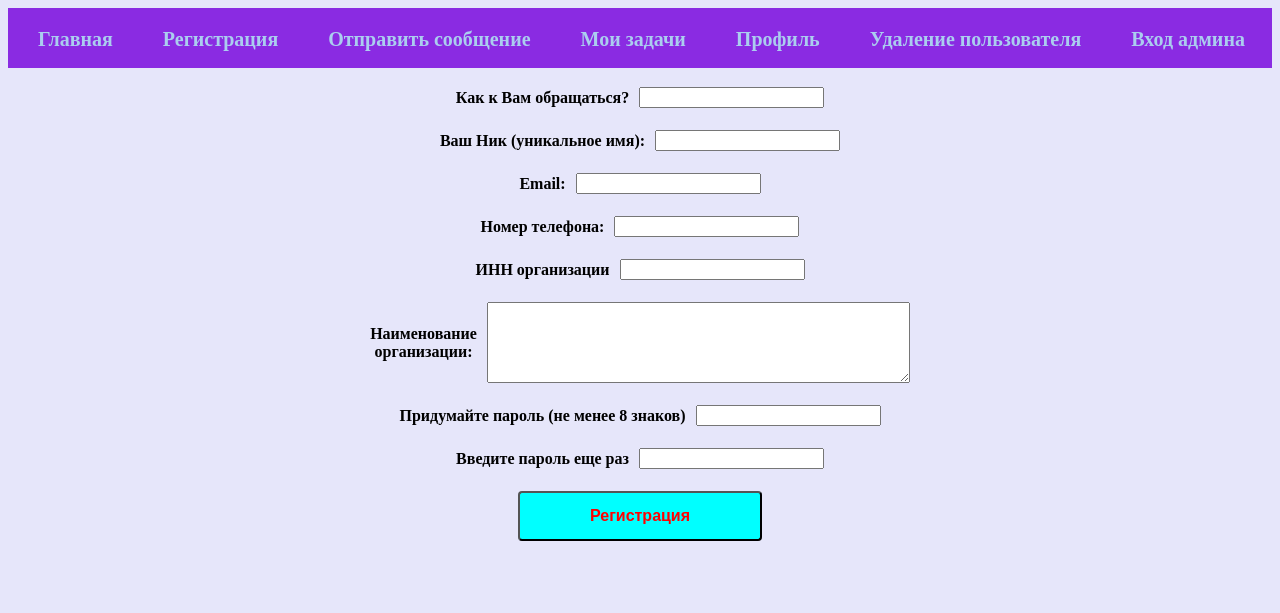
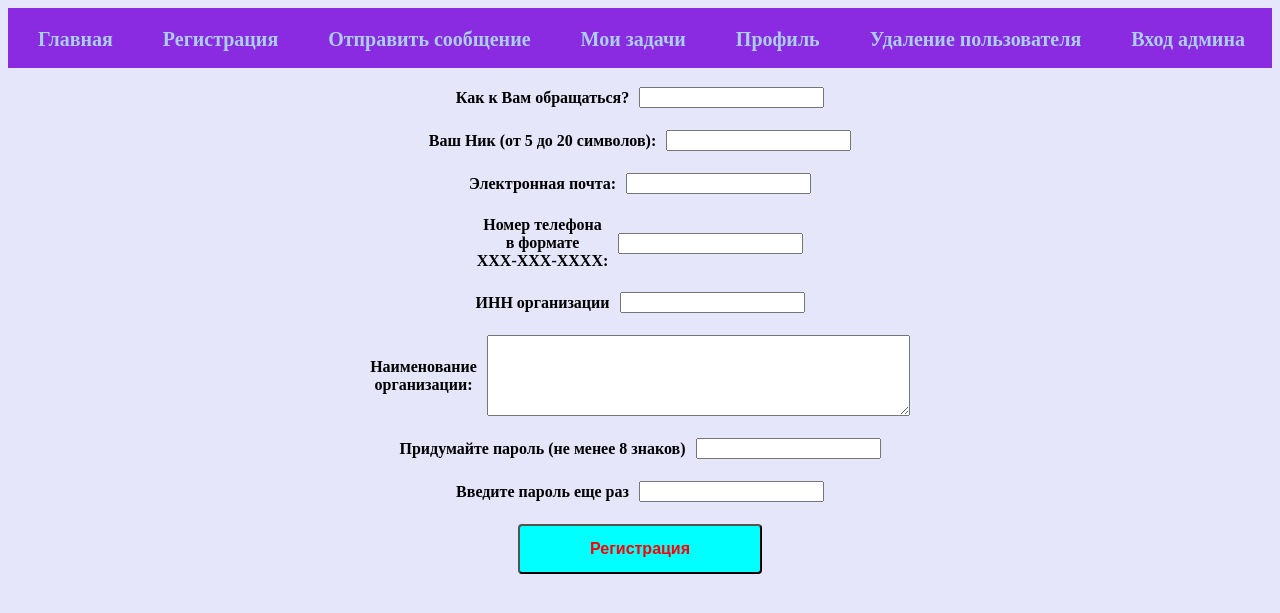
Before and after one commit to ilka74/Flask, a Flask app: page /register in a window 1280 px wide. Shown: the top 613 px of the page. Run offline with Flask 3, Linux system fonts and the light colour scheme.

Commit message:
Update register.html

```diff
--- a/templates/register.html
+++ b/templates/register.html
@@ -8,11 +8,11 @@
 <form action="" method="post" class="form-contact">
     <p><label>Как к Вам обращаться?</label>
         <input type="text" name="name" value="" required> </p>
-    <p><label>Ваш Ник (уникальное имя):</label>
+    <p><label>Ваш Ник (от 5 до 20 символов):</label>
         <input type="text" id="nik" name="nik" value="" required> </p>
-    <p><label>Email:</label>
+    <p><label>Электронная почта:</label>
         <input type="email" id="email" name="email" value="" required></p>
-    <p><label>Номер телефона:</label>
+    <p><label>Номер телефона <br>в формате <br> XXX-XXX-XXXX:</label>
         <input type="text" name="phone" value="" required> </p>
     <p><label>ИНН организации</label>
         <input type="text" name="inn_organization" value="" required> </p>
```
